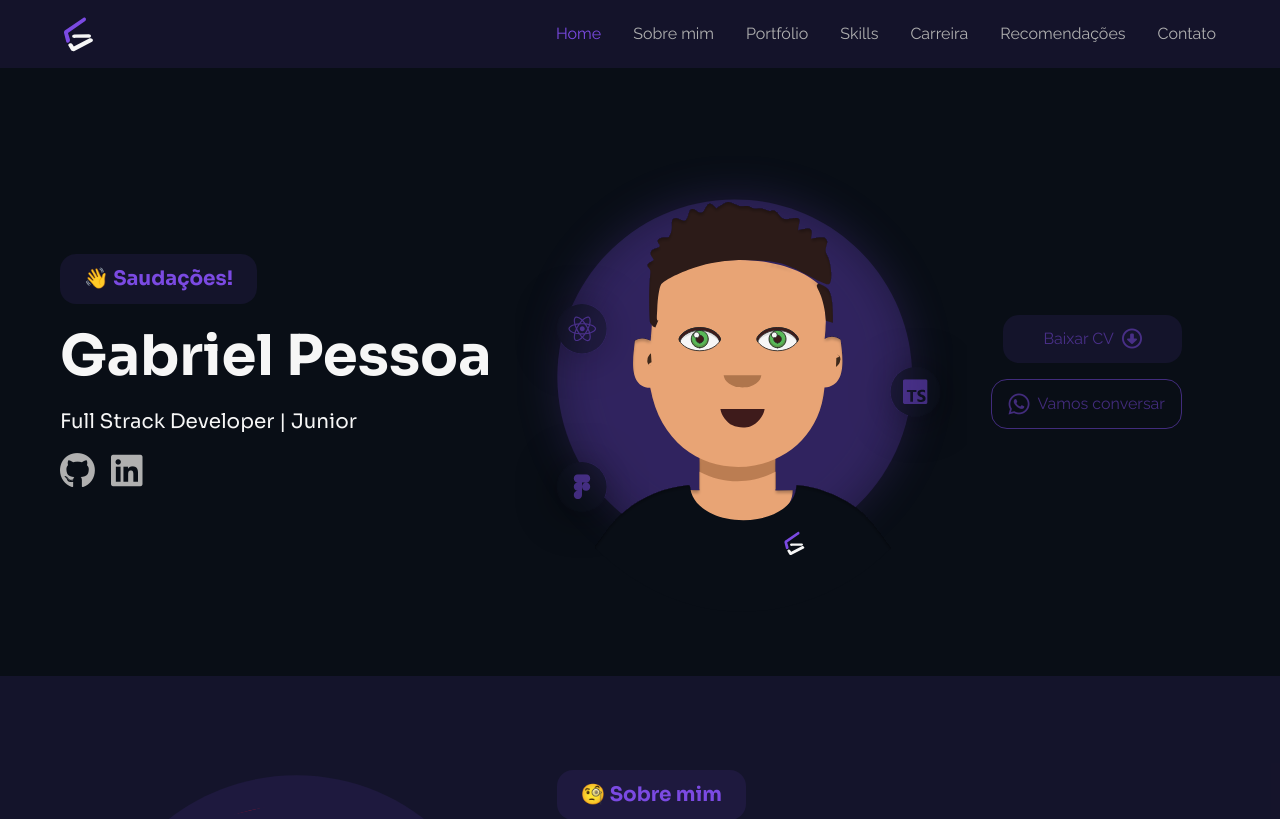
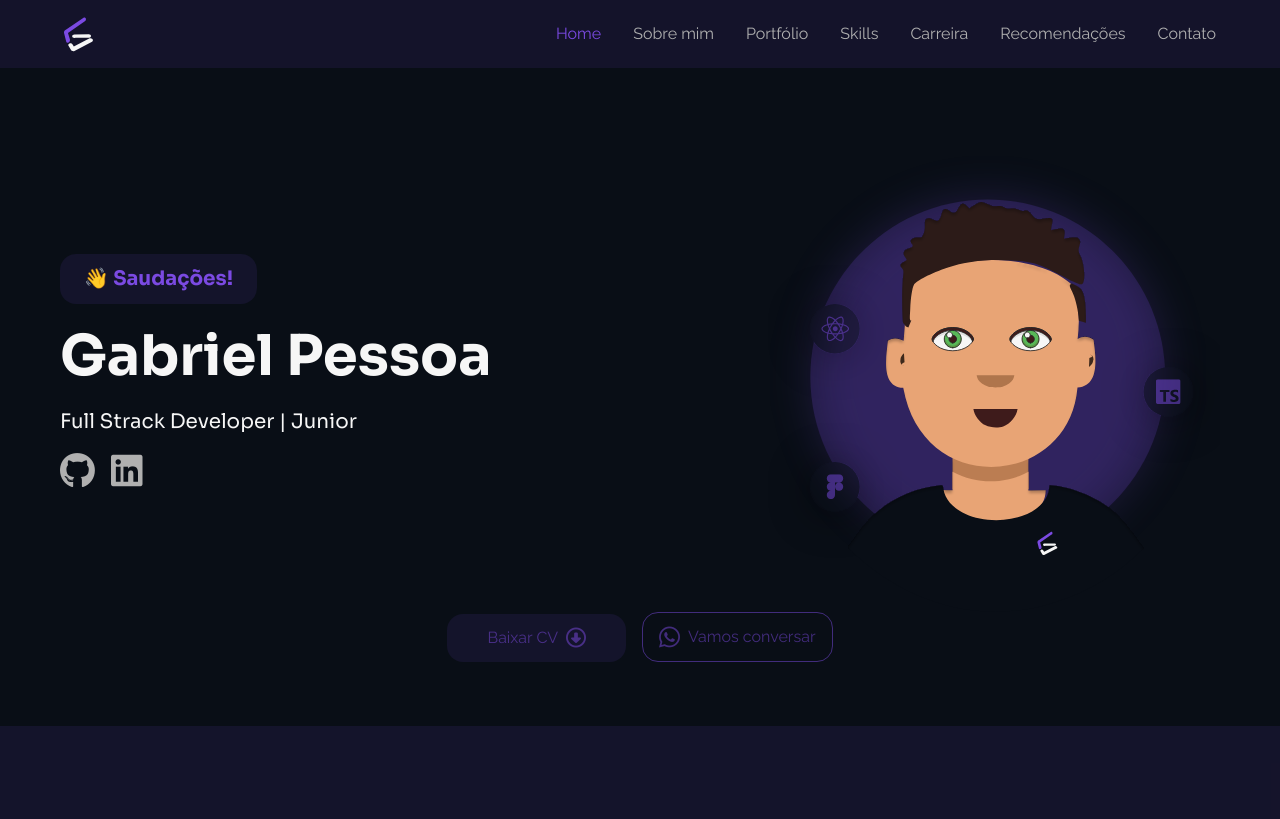
Before and after one commit to Gabriel-P-Freitas/portfolio, a React (Vite) app: page / in a window 1280 px wide. Shown: the top 819 px of the page. Built offline with nearby package versions, Linux system fonts and the light colour scheme.

Commit message:
hero responsive

```diff
--- a/src/assets/_main.scss
+++ b/src/assets/_main.scss
@@ -1,25 +1,4 @@
 main{
-    .hero-saudacoes{
-        .avatar-gabriel{
-            @media screen and (min-width: 1280px) {
-                img{
-                    width: 536px;
-                }
-            }
-
-            @media screen and (max-width: 1280px) {
-                img{
-                    width: 452px;
-                }
-            }
-
-            @media screen and (max-width: 576px) {
-                img{
-                    width: 100%;
-                }
-            }
-        }
-    }
     .my-experience{
         max-width: 61.5rem;
     }
@@ -57,9 +36,57 @@ main{
         }
 
     }
+
+    @media screen and (min-width: 1280px) {
+        img{
+            width: 536px;
+        }
+
+    }
+
     @media screen and (max-width: 1280px) {
+        .hero-saudacoes{
+            .avatar-gabriel{
+                img{
+                    width: 452px;
+                }
+
+            }
+            .buttons-contact{
+                flex-direction: row;
+                margin-inline: auto;
+            }
+        }
+
+    }
+
+    @media screen and (max-width: 992px) {
+        .hero-saudacoes{
+            .avatar-gabriel{
+                img{
+                    width: 100%;
+                }
+
+            }
+            .buttons-contact{
+                margin-inline: 0;
+            }
+        }
+
+    }
+
+    @media screen and (max-width: 640px) {
         .hero-saudacoes{
         }
 
     }
+
+    @media screen and (max-width: 428px) {
+        .hero-saudacoes{
+            .buttons-contact{
+                flex-direction: column;
+            }
+        }
+
+    }
 }
--- a/src/assets/output.css
+++ b/src/assets/output.css
@@ -747,6 +747,10 @@ video {
   gap: 0.5rem;
 }
 
+.gap-4 {
+  gap: 1rem;
+}
+
 .gap-6 {
   gap: 1.5rem;
 }
@@ -1152,24 +1156,6 @@ header.header-portfolio a.header-link:hover {
   }
 }
 
-@media screen and (min-width: 1280px) {
-  main .hero-saudacoes .avatar-gabriel img {
-    width: 536px;
-  }
-}
-
-@media screen and (max-width: 1280px) {
-  main .hero-saudacoes .avatar-gabriel img {
-    width: 452px;
-  }
-}
-
-@media screen and (max-width: 576px) {
-  main .hero-saudacoes .avatar-gabriel img {
-    width: 100%;
-  }
-}
-
 main .my-experience {
   max-width: 61.5rem;
 }
@@ -1209,6 +1195,39 @@ main .sec-contact .hover-color-100:hover {
   color: var(--main-100);
 }
 
+@media screen and (min-width: 1280px) {
+  main img {
+    width: 536px;
+  }
+}
+
+@media screen and (max-width: 1280px) {
+  main .hero-saudacoes .avatar-gabriel img {
+    width: 452px;
+  }
+
+  main .hero-saudacoes .buttons-contact {
+    flex-direction: row;
+    margin-inline: auto;
+  }
+}
+
+@media screen and (max-width: 992px) {
+  main .hero-saudacoes .avatar-gabriel img {
+    width: 100%;
+  }
+
+  main .hero-saudacoes .buttons-contact {
+    margin-inline: 0;
+  }
+}
+
+@media screen and (max-width: 428px) {
+  main .hero-saudacoes .buttons-contact {
+    flex-direction: column;
+  }
+}
+
 @media screen and (max-width: 576px) {
   footer.footer-portfolio .content-footer {
     flex-direction: column;
--- a/src/assets/style.css
+++ b/src/assets/style.css
@@ -173,21 +173,6 @@ header.header-portfolio a.header-link:hover {
   }
 }
 
-@media screen and (min-width: 1280px) {
-  main .hero-saudacoes .avatar-gabriel img {
-    width: 536px;
-  }
-}
-@media screen and (max-width: 1280px) {
-  main .hero-saudacoes .avatar-gabriel img {
-    width: 452px;
-  }
-}
-@media screen and (max-width: 576px) {
-  main .hero-saudacoes .avatar-gabriel img {
-    width: 100%;
-  }
-}
 main .my-experience {
   max-width: 61.5rem;
 }
@@ -218,6 +203,34 @@ main .bloco-depoimento {
 main .sec-contact .hover-color-100:hover {
   color: var(--main-100);
 }
+@media screen and (min-width: 1280px) {
+  main img {
+    width: 536px;
+  }
+}
+@media screen and (max-width: 1280px) {
+  main .hero-saudacoes .avatar-gabriel img {
+    width: 452px;
+  }
+  main .hero-saudacoes .buttons-contact {
+    flex-direction: row;
+    margin-inline: auto;
+  }
+}
+@media screen and (max-width: 992px) {
+  main .hero-saudacoes .avatar-gabriel img {
+    width: 100%;
+  }
+  main .hero-saudacoes .buttons-contact {
+    margin-inline: 0;
+  }
+}
+@media screen and (max-width: 428px) {
+  main .hero-saudacoes .buttons-contact {
+    flex-direction: column;
+  }
+}
+
 @media screen and (max-width: 576px) {
   footer.footer-portfolio .content-footer {
     flex-direction: column;
--- a/src/main.jsx
+++ b/src/main.jsx
@@ -9,7 +9,7 @@ createRoot(document.getElementById('root')).render(
   <StrictMode>
     <Header />
     <main>
-      <section className="hero-saudacoes container mx-auto flex gap-x-6 flex-wrap items-center py-16">
+      <section className="hero-saudacoes container mx-auto flex justify-between flex-wrap items-center py-16">
         <div className="personal-description flex flex-col gap-y-4">
           <h6 className='sec-title py-3 px-6 color-main-100 w-max rounded-2xl bg-main-500'>👋 Saudações!</h6>
           <h1>Gabriel Pessoa</h1>
@@ -21,13 +21,12 @@ createRoot(document.getElementById('root')).render(
         </div>
 
         <picture className='avatar-gabriel'>
-          <source srcSet='src/assets/imgs/avatar-mobile.svg'
-           media='(max-width: 576px)'/>
+          <source srcSet='src/assets/imgs/avatar-mobile.svg' media='(max-width: 576px)'/>
           <source srcSet='src/assets/imgs/avatar-tablet.svg' media='(max-width: 1280px)'/>
           <img src="src/assets/imgs/avatar-desktop.svg" alt="Avatar Gabriel" />
         </picture>
 
-        <div className="buttons-contact flex flex-col gap-y-4 items-end">
+        <div className="buttons-contact flex flex-col gap-4 items-end">
           <button className='bg-main-500 rounded-2xl w-max'>
             <a className='color-main-300 px-10 flex items-center py-3' href="#" target='_blank'>Baixar CV <i className="text-xl/none ms-2 fa-regular fa-circle-down"></i></a>
           </button>
--- a/tailwind.config.js
+++ b/tailwind.config.js
@@ -8,7 +8,7 @@ export default {
     screens: {
 
       'lg': '992px',
-      // => @media (min-width: 768px) { ... }
+      // => @media (min-width: 992px) { ... }
 
       'xl': '1280px',
       // => @media (min-width: 1280px) { ... }
```
Also changed, not shown: 2 other files (tests, documents, lock files or other folders).
